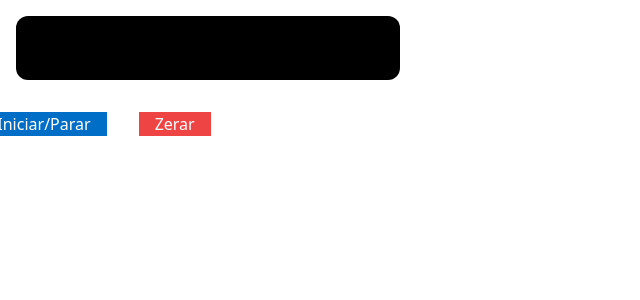
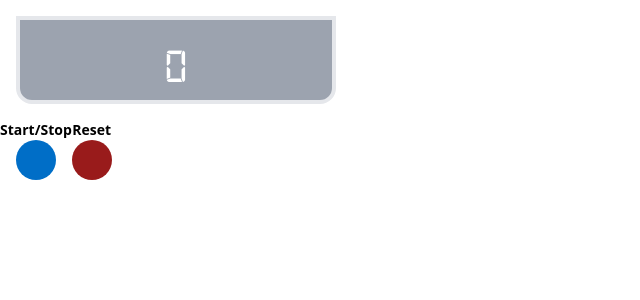
Before and after one commit to Erysilva98/WorkSpace_React, a React (Create React App) app: page /timer in a window 1280 px wide. Shown: the top 300 px of the page, without its empty margins (0-640 px from the left). Built offline with nearby package versions, Linux system fonts and the light colour scheme.

Commit message:
menu icompleto

```diff
--- a/src/components/Timer.jsx
+++ b/src/components/Timer.jsx
@@ -4,15 +4,16 @@ class Timer extends React.Component {
     constructor(props)
     {
         super(props);
-        const {start} = this.props;
         this.state = {
-            seconds: start,
+            seconds: 0,
         };
     }
 
     contar()
     {
-        this.setState( (state) => ({ seconds: state.seconds + 1}) );
+        this.setState(
+            (state) => ({ seconds: state.seconds + 1})
+        );
     }
 
     startStop()
@@ -30,29 +31,37 @@ class Timer extends React.Component {
 
     zero()
     {
-        this.setState( state => ({
+        this.setState( () => ({
             seconds: 0,
         }));
     }
 
+    visor(){
+        const { seconds } = this.state;
+        return `${seconds}`;
+    }
+
     render () {
         return (
-            <>
-                <div className="bg-black border-black w-48 md:w-96 h-16 m-4 rounded-xl flex flex-col justify-center items-center">
-                    <h1 className="text-5xl text-white cronometro">
-                        {this.state.seconds}
-                    </h1>
+            <div>
+                <div className=" bg-gray-400 rounded-b-2xl border-4 border-preto w-80 p-4 gap-4 flex flex-col m-4">
+                    <div className='bg-preto border-black rounded-xl flex felx-col justify-center items-center'>
+                        <h1 className="text-5xl text-white cronometro">
+                            {this.visor()}
+                        </h1>
+                    </div>
                 </div>
-                <div className="flex flex-row justify-center w-48 md:2-96 m4">
-                    <button onClick={ () => this.startStop() } className="bg-azulEscuro text-white m-4 px-4 scroll-py-24 w-36">
-                        Iniciar/Parar
-                    </button>
-                    <button onClick={() => this.zero()} className="bg-red-500 text-white m-4 px-4 scroll-py-24 w-36">
-                        Zerar
-                    </button>
+                <div className="flex flex-row justify-arroubd">
+                    <div className="flex flex-col justify-center items-center">
+                        <p className='font-bold text-sm'>Start/Stop</p>
+                        <input type="button" value="" onClick={ () => this.startStop() } className="bg-azulEscuro houver:bg-azulEscuro/80 w-10 h-10 rounded-full cursor-pointer"/>
+                    </div>
+                    <div className='flex flex-col justify-center items-center'>
+                        <p className="font-bold text-sm">Reset</p>
+                        <input type="button" value="" onClick={() => this.zero()} className="bg-red-800 hover:bg-red-800/80 w-10 h-10 rounded-full cursor-pointer" />
+                    </div>
                 </div>
-
-            </>
+            </div>
 
         );
     }
--- /dev/null
+++ b/src/components/dados.jsx
@@ -0,0 +1,16 @@
+import React from "react";
+
+function dadosPessoa()
+{
+    return (
+        <form>
+            <label>
+                <input>
+                    type=""
+                </input>
+            </label>
+        </form>
+    )
+}
+
+export default dadosPessoa;
--- a/src/components/menu.jsx
+++ b/src/components/menu.jsx
@@ -1,15 +1,52 @@
-import React from "react";
+import React, { useState } from "react";
+import { NavLink } from "react-router-dom";
+import { FaHome, FaUserAlt } from 'react-icons/fa';
+import { RxLapTimer } from 'react-icons/rx';
+import { TbNumbers, TbForms } from 'react-icons/tb';
 
 function menu()
 {
+    const [visible, setVisible] = useState(false);
+
+    function handleDropDownMenu()
+    {
+        setVisible(!visible);
+    }
     return(
-        <nav className="bg-gray-400 h-8">
-            <ul className="h-8 flex flex-row gap-4">
-                <li>Login</li>
-                <li>Home</li>
-                <li>Exemplo1</li>
-            </ul>
-        </nav>
+        <header className="w-full bg-white shadow-lg flex flex-row justify-between">
+            <nav className="h-8 flex flex-col md:flex-row">
+                <label className="cursor-pointer flex w-8 h-8 leading-8 items-center justify-center text-2xl md:hidden">
+                    <button type="button" onClick={handleDropDownMenu}>
+                        ☰
+                    </button>
+                </label>
+                <ul className={`bg-white px-4 ${visible ? '' : 'hidden'} flex-col md:flex md:flex-row md:gap-4`}>
+                    <li className="h-8 leading-8">
+                        <NavLink to="/" className="nav-link">
+                            <span className="flex flex-row gap-2 items-center">
+                                <FaHome/>
+                                {' '}
+                                Inicial
+                            </span>
+                        </NavLink>
+                    </li>
+                    <li className="h-8 leading-8">
+                        <NavLink to="/timer" className="nav-link">
+                            <span className="flex felx-row gap-2 items-center">
+                                <RxLapTimer/>
+                                {' '}
+                                Timer
+                            </span>
+                        </NavLink>
+                    </li>
+                    <li className="h-8 leading-8">
+                        <NavLink>
+
+                        </NavLink>
+                    </li>
+                </ul>
+            </nav>
+        </header>
     );
 }
 
--- a/src/pages/LoginPage.jsx
+++ b/src/pages/LoginPage.jsx
@@ -1,8 +1,11 @@
-import React from "react";
+import React, { useState } from "react";
 import logo from "../img/logo.png";
 
 function Login()
 {
+    const [email, setEmail] = useState(null);
+    const [senha, setSenha] = useState(null);
+
     return (
         <div className="h-screen w-screen flex flex-col justify-center items-center ">
 
@@ -24,6 +27,8 @@ function Login()
                             name="email"
                             id="email"
                             placeholder=" E-mail "
+                            value={email.email}
+                            onChange={e => {setEmail(e.target.value)}}
                         />
                 </label>
 
@@ -35,6 +40,8 @@ function Login()
                         name="password"
                         id="password"
                         placeholder=" Senha "
+                        value={senha.senha}
+                        onChange={e => {setSenha(e.target.value)}}
                     />
                 </label>
             </form>
--- a/src/routes.jsx
+++ b/src/routes.jsx
@@ -11,7 +11,6 @@ const routes = [
   { path: '/timer', element: <Timer/>},
   { path: '/contador', element: <UseState/>},
   { path: '/contador', element: <UseEffect/>}
-
 ];
 
 
```
